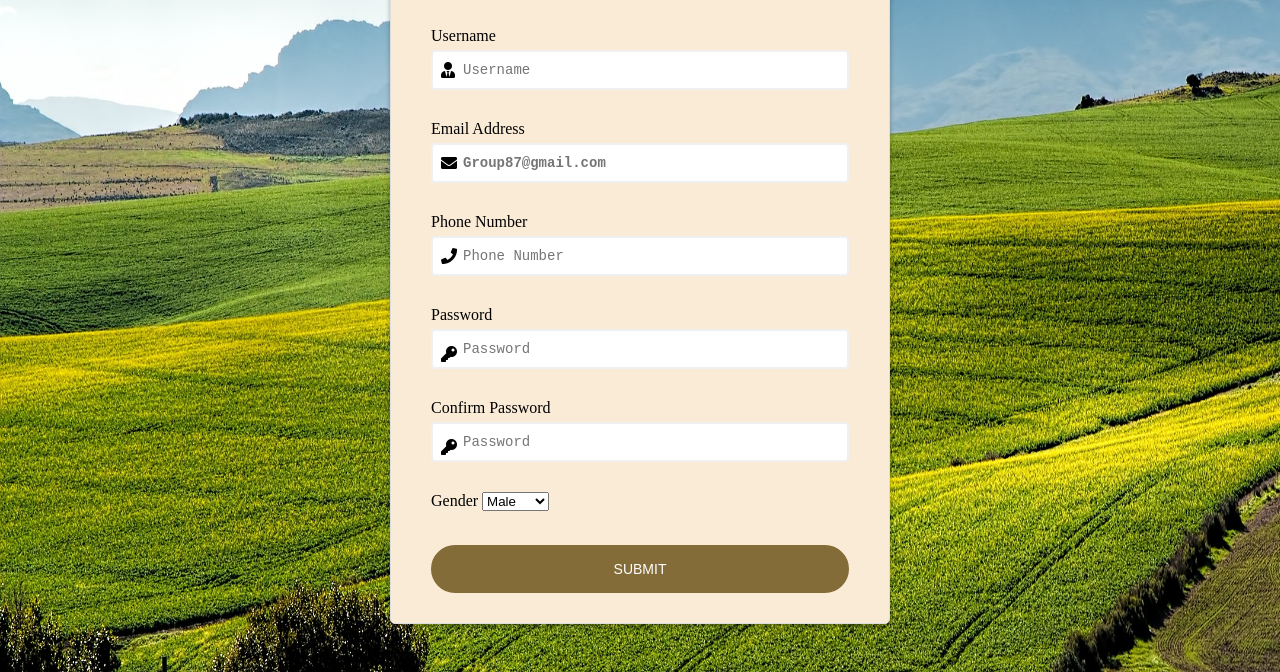
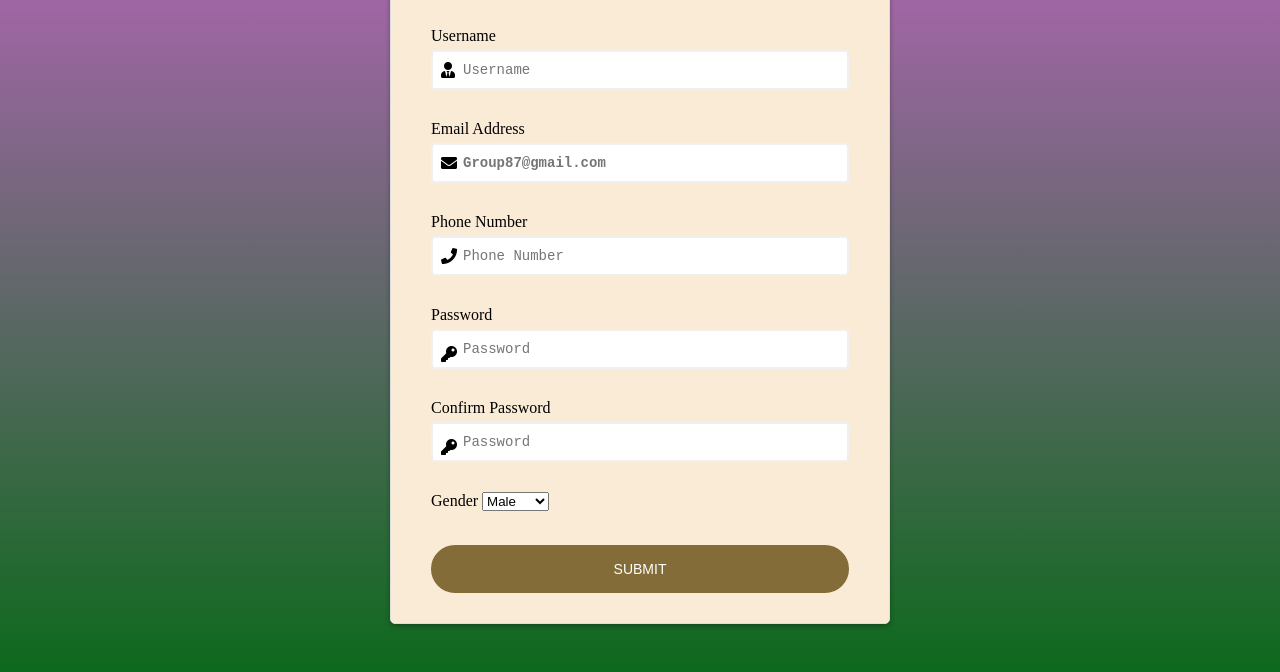
Before and after one commit to AikhueleCode/Group87, a plain HTML site: page index.html in a window 1280 px wide. Shown: the part 232-904 px from the top of the page. Drawn offline with nearby package versions, Linux system fonts and the light colour scheme.

Commit message:
Update form.css

```diff
--- a/form.css
+++ b/form.css
@@ -7,7 +7,8 @@
 }
 
 body {
-    background-image: url("./images/nature.jpg");
+    background-image: linear-gradient(rgb(211, 101, 212), rgb(13, 105, 28));
+
     background-repeat: no-repeat;
     background-size: cover;
     min-height: 100vh;
```
